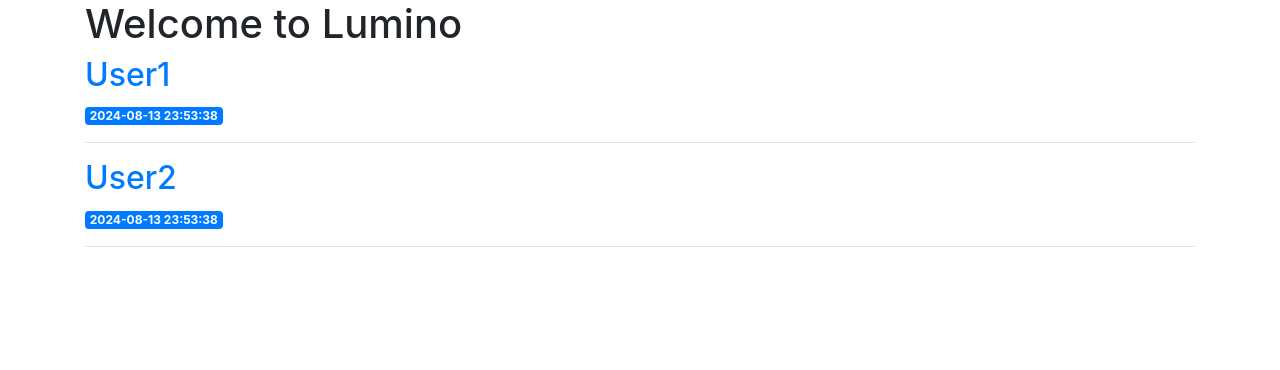
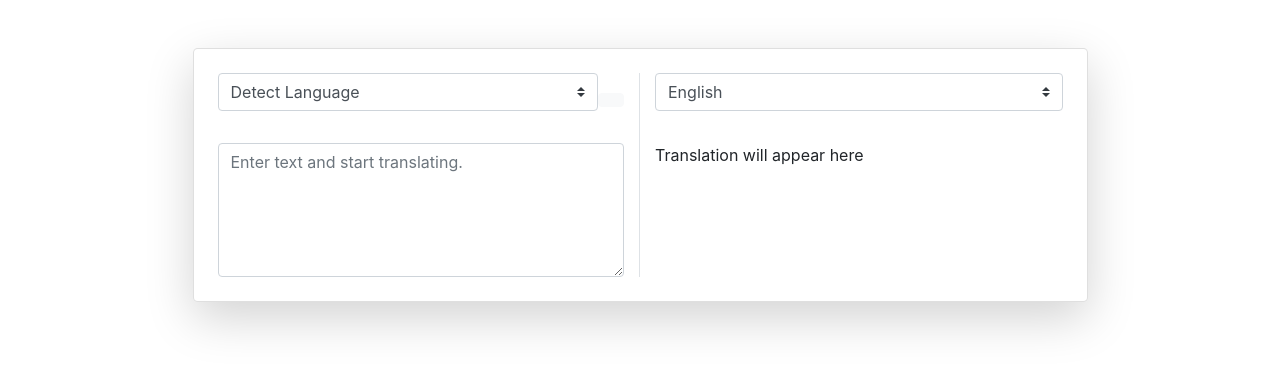
Before and after one commit to LGMOak/lumino, a Flask app: page / in a window 1280 px wide. Shown: the part 56-426 px from the top of the page. Run offline with Flask 3, Linux system fonts and the light colour scheme; data comes from the database, SQL or seed files in the repository; some libraries are stand-ins or nearby versions.

Commit message:
Update index.html: Mockups translation interface

```diff
--- a/web/templates/index.html
+++ b/web/templates/index.html
@@ -1,12 +1,44 @@
 {% extends 'base.html' %}
 
+{% block head %}
+<link rel="stylesheet" href="{{ url_for('static', filename='css/style.css') }}">
+{% endblock %}
+
 {% block content %}
-<h1>{% block title %} Welcome to Lumino {% endblock %}</h1>
-{% for entry in info %}
-<a href="#">
-    <h2>{{ entry['title'] }}</h2>
-</a>
-<span class="badge badge-primary">{{ entry['created'] }}</span>
-<hr>
-{% endfor %}
+<div class="container my-5">
+    <div class="row justify-content-center">
+        <div class="col-12 col-lg-10">
+            <div class="card p-4 shadow-lg rounded-lg">
+                <div class="row">
+                    <!-- Input Section -->
+                    <div class="col-12 col-md-6 position-relative border-right">
+                        <div class="d-flex justify-content-between align-items-center mb-3">
+                            <select id="input-language" class="form-select form-select-lg mb-3 custom-select">
+                                <option value="auto">Detect Language</option>
+                                <option value="en">English</option>
+                                <option value="es">Spanish</option>
+                                <option value="de">German</option>
+                            </select>
+                            <button class="btn btn-light mic-btn mic-btn-icon"><i class="bi bi-mic-fill"></i></button>
+                        </div>
+                        <textarea id="input-textarea" class="form-control custom-textarea" rows="5" placeholder="Enter text and start translating."></textarea>
+                    </div>
+
+                    <!-- Output Section -->
+                    <div class="col-12 col-md-6 position-relative">
+                        <div class="d-flex justify-content-between align-items-center mb-3">
+                            <select id="output-language" class="form-select form-select-lg mb-3 custom-select">
+                                <option value="en">English</option>
+                                <option value="zh">Chinese (Simplified)</option>
+                                <option value="de">German</option>
+                                <option value="es">Spanish</option>
+                            </select>
+                        </div>
+                        <div class="translation-result">Translation will appear here</div>
+                    </div>
+                </div>
+            </div>
+        </div>
+    </div>
+</div>
 {% endblock %}
```
Also changed, not shown: web/static/css/style.css (+117 -0 lines).
